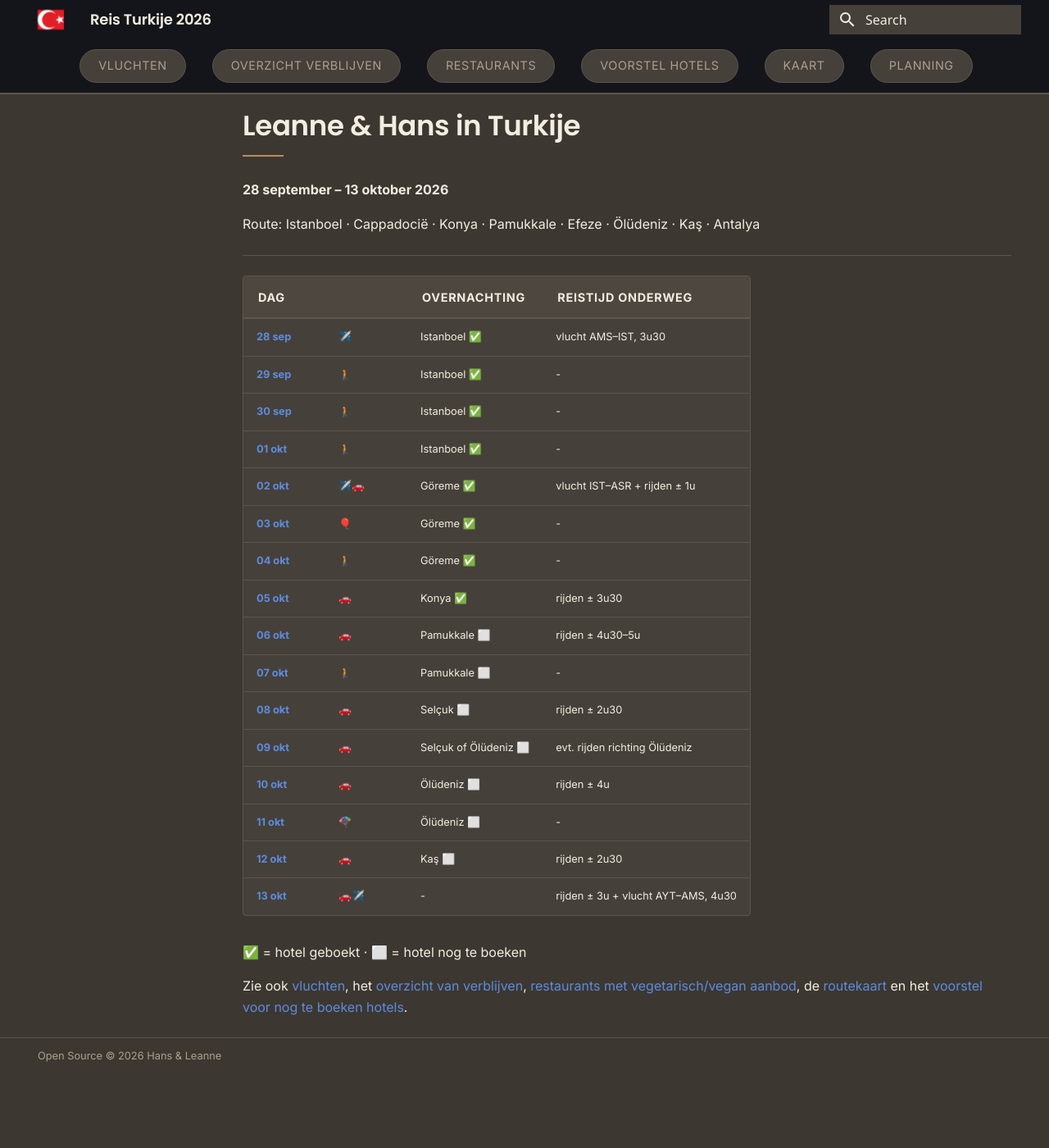
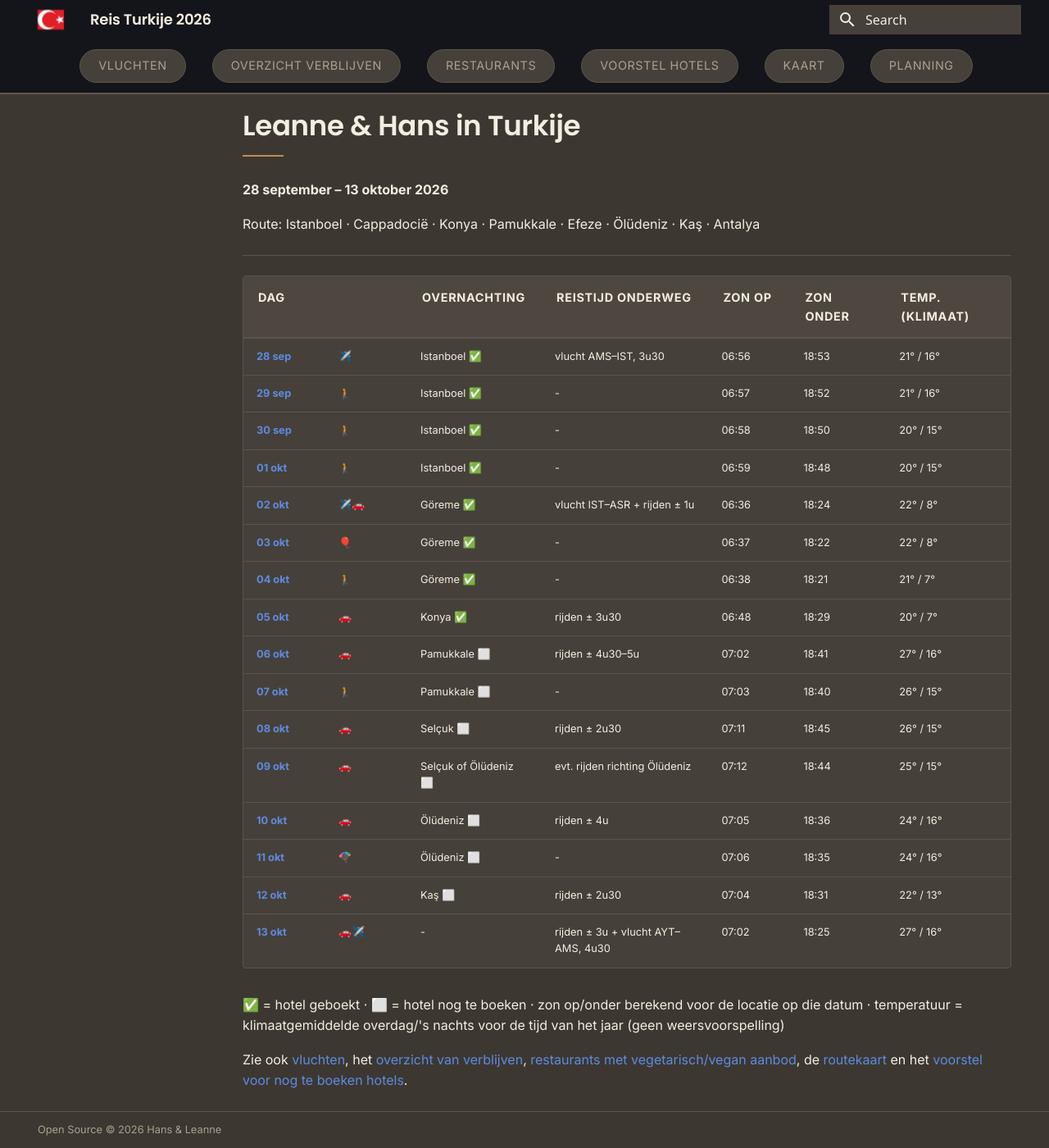
Before and after one commit to hans-blok/reis-turkije, an MkDocs documentation site: the page built from artefacten/index.md, in a window 1280 px wide and 1400 px high, scrolled down 139 px. Shown: the whole window at 82% size. Built offline with MkDocs 1.6.1 and Material for MkDocs 9.7.7, drawn with Linux system fonts in a browser that asks for light colours; some web fonts are replaced; before the commit the page ends 1450 px from its top, so only the background shows below that.

Commit message:
publiceer met klimaat en zonsopgang en ondergang

```diff
--- a/artefacten/index.md
+++ b/artefacten/index.md
@@ -8,25 +8,25 @@ Route: Istanboel · Cappadocië · Konya · Pamukkale · Efeze · Ölüdeniz ·
 
 ---
 
-| Dag | | Overnachting | Reistijd onderweg |
-|-----|---|---------------|--------------------|
-| **[28 sep](dagen/09-28-maandag.md)** | ✈️ | Istanboel ✅ | vlucht AMS–IST, 3u30 |
-| **[29 sep](dagen/09-29-dinsdag.md)** | 🚶 | Istanboel ✅ | - |
-| **[30 sep](dagen/09-30-woensdag.md)** | 🚶 | Istanboel ✅ | - |
-| **[01 okt](dagen/10-01-donderdag.md)** | 🚶 | Istanboel ✅ | - |
-| **[02 okt](dagen/10-02-vrijdag.md)** | ✈️🚗 | Göreme ✅ | vlucht IST–ASR + rijden ± 1u |
-| **[03 okt](dagen/10-03-zaterdag.md)** | 🎈 | Göreme ✅ | - |
-| **[04 okt](dagen/10-04-zondag.md)** | 🚶 | Göreme ✅ | - |
-| **[05 okt](dagen/10-05-maandag.md)** | 🚗 | Konya ✅ | rijden ± 3u30 |
-| **[06 okt](dagen/10-06-dinsdag.md)** | 🚗 | Pamukkale ⬜ | rijden ± 4u30–5u |
-| **[07 okt](dagen/10-07-woensdag.md)** | 🚶 | Pamukkale ⬜ | - |
-| **[08 okt](dagen/10-08-donderdag.md)** | 🚗 | Selçuk ⬜ | rijden ± 2u30 |
-| **[09 okt](dagen/10-09-vrijdag.md)** | 🚗 | Selçuk of Ölüdeniz ⬜ | evt. rijden richting Ölüdeniz |
-| **[10 okt](dagen/10-10-zaterdag.md)** | 🚗 | Ölüdeniz ⬜ | rijden ± 4u |
-| **[11 okt](dagen/10-11-zondag.md)** | 🪂 | Ölüdeniz ⬜ | - |
-| **[12 okt](dagen/10-12-maandag.md)** | 🚗 | Kaş ⬜ | rijden ± 2u30 |
-| **[13 okt](dagen/10-13-dinsdag.md)** | 🚗✈️ | - | rijden ± 3u + vlucht AYT–AMS, 4u30 |
+| Dag | | Overnachting | Reistijd onderweg | Zon op | Zon onder | Temp. (klimaat) |
+|-----|---|---------------|--------------------|--------|-----------|-----------------|
+| **[28 sep](dagen/09-28-maandag.md)** | ✈️ | Istanboel ✅ | vlucht AMS–IST, 3u30 | 06:56 | 18:53 | 21° / 16° |
+| **[29 sep](dagen/09-29-dinsdag.md)** | 🚶 | Istanboel ✅ | - | 06:57 | 18:52 | 21° / 16° |
+| **[30 sep](dagen/09-30-woensdag.md)** | 🚶 | Istanboel ✅ | - | 06:58 | 18:50 | 20° / 15° |
+| **[01 okt](dagen/10-01-donderdag.md)** | 🚶 | Istanboel ✅ | - | 06:59 | 18:48 | 20° / 15° |
+| **[02 okt](dagen/10-02-vrijdag.md)** | ✈️🚗 | Göreme ✅ | vlucht IST–ASR + rijden ± 1u | 06:36 | 18:24 | 22° / 8° |
+| **[03 okt](dagen/10-03-zaterdag.md)** | 🎈 | Göreme ✅ | - | 06:37 | 18:22 | 22° / 8° |
+| **[04 okt](dagen/10-04-zondag.md)** | 🚶 | Göreme ✅ | - | 06:38 | 18:21 | 21° / 7° |
+| **[05 okt](dagen/10-05-maandag.md)** | 🚗 | Konya ✅ | rijden ± 3u30 | 06:48 | 18:29 | 20° / 7° |
+| **[06 okt](dagen/10-06-dinsdag.md)** | 🚗 | Pamukkale ⬜ | rijden ± 4u30–5u | 07:02 | 18:41 | 27° / 16° |
+| **[07 okt](dagen/10-07-woensdag.md)** | 🚶 | Pamukkale ⬜ | - | 07:03 | 18:40 | 26° / 15° |
+| **[08 okt](dagen/10-08-donderdag.md)** | 🚗 | Selçuk ⬜ | rijden ± 2u30 | 07:11 | 18:45 | 26° / 15° |
+| **[09 okt](dagen/10-09-vrijdag.md)** | 🚗 | Selçuk of Ölüdeniz ⬜ | evt. rijden richting Ölüdeniz | 07:12 | 18:44 | 25° / 15° |
+| **[10 okt](dagen/10-10-zaterdag.md)** | 🚗 | Ölüdeniz ⬜ | rijden ± 4u | 07:05 | 18:36 | 24° / 16° |
+| **[11 okt](dagen/10-11-zondag.md)** | 🪂 | Ölüdeniz ⬜ | - | 07:06 | 18:35 | 24° / 16° |
+| **[12 okt](dagen/10-12-maandag.md)** | 🚗 | Kaş ⬜ | rijden ± 2u30 | 07:04 | 18:31 | 22° / 13° |
+| **[13 okt](dagen/10-13-dinsdag.md)** | 🚗✈️ | - | rijden ± 3u + vlucht AYT–AMS, 4u30 | 07:02 | 18:25 | 27° / 16° |
 
-✅ = hotel geboekt · ⬜ = hotel nog te boeken
+✅ = hotel geboekt · ⬜ = hotel nog te boeken · zon op/onder berekend voor de locatie op die datum · temperatuur = klimaatgemiddelde overdag/'s nachts voor de tijd van het jaar (geen weersvoorspelling)
 
 Zie ook [vluchten](vluchten.md), het [overzicht van verblijven](overzicht-verblijven.md), [restaurants met vegetarisch/vegan aanbod](restaurants.md), de [routekaart](kaart.html) en het [voorstel voor nog te boeken hotels](voorstel-hotels.md).
```
